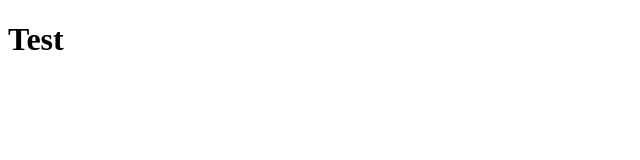
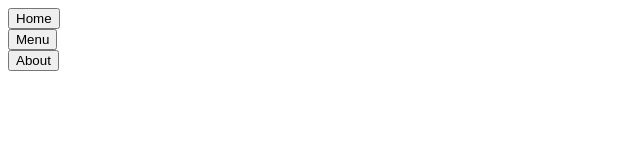
Before and after one commit to Developer9719/RestaurantPage, a website built with webpack: page src/template.html in a window 1280 px wide. Shown: the whole page, without its empty margins (0-640 px from the left). Built offline with nearby package versions, Linux system fonts and the light colour scheme.

Commit message:
Basic Structure Completed
Added nav buttons and confirmed script is working via HTML Webpack Plugin

```diff
--- a/src/index.js
+++ b/src/index.js
@@ -0,0 +1 @@
+console.log("Test. Script is running.");
--- a/src/template.html
+++ b/src/template.html
@@ -3,10 +3,20 @@
 <head>
     <meta charset="UTF-8">
     <meta name="viewport" content="width=device-width, initial-scale=1.0">
-    <title>Test Document</title>
+    <title>Restaurant Project</title>
 </head>
 <body>
-    <h1>Test</h1>
+    <header>
+        <nav>
+            <button>Home</button>
+        </nav>
+        <nav>
+            <button>Menu</button>
+        </nav>
+        <nav>
+            <button>About</button>
+        </nav>
+    </header>
     <!-- No script tag needed. HTML Webpack Plugin will add the output file from its configuration here
      automatically-->
 </body>
```
Also changed, not shown: 2 other files.
